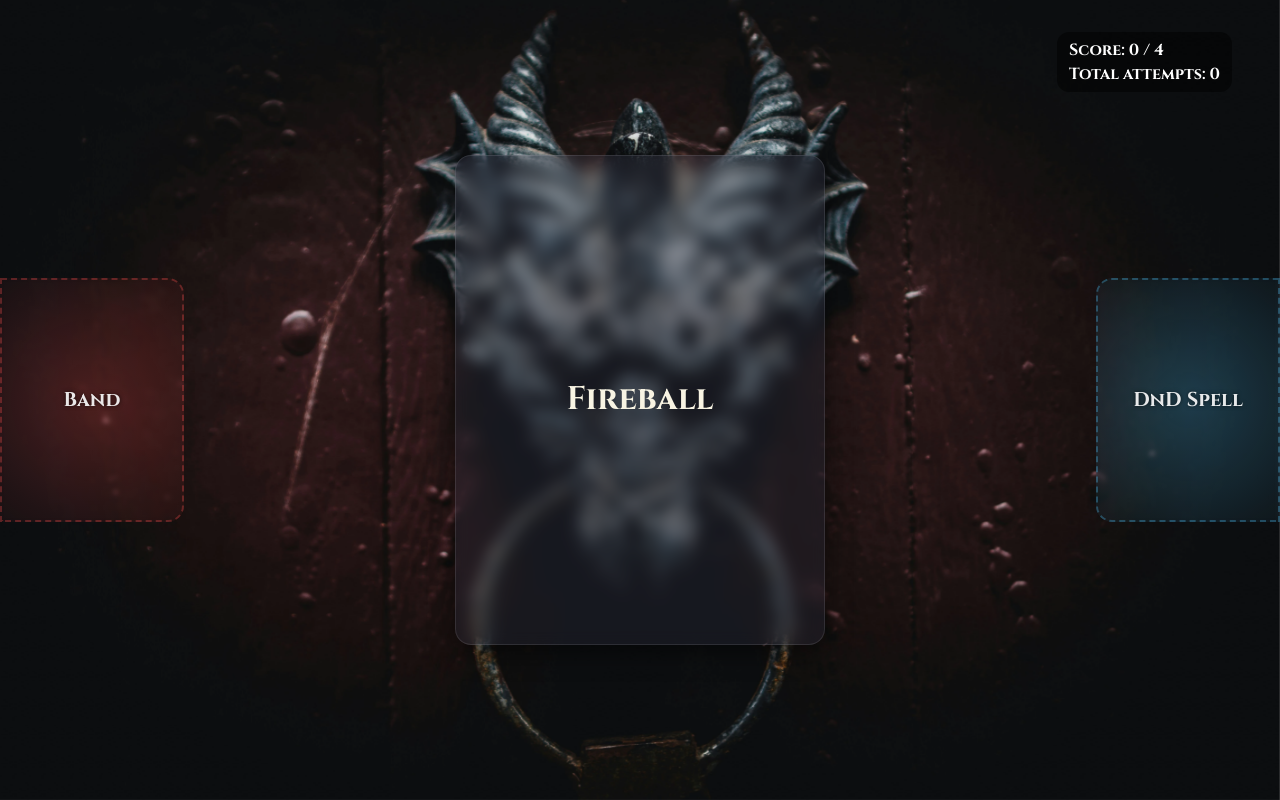
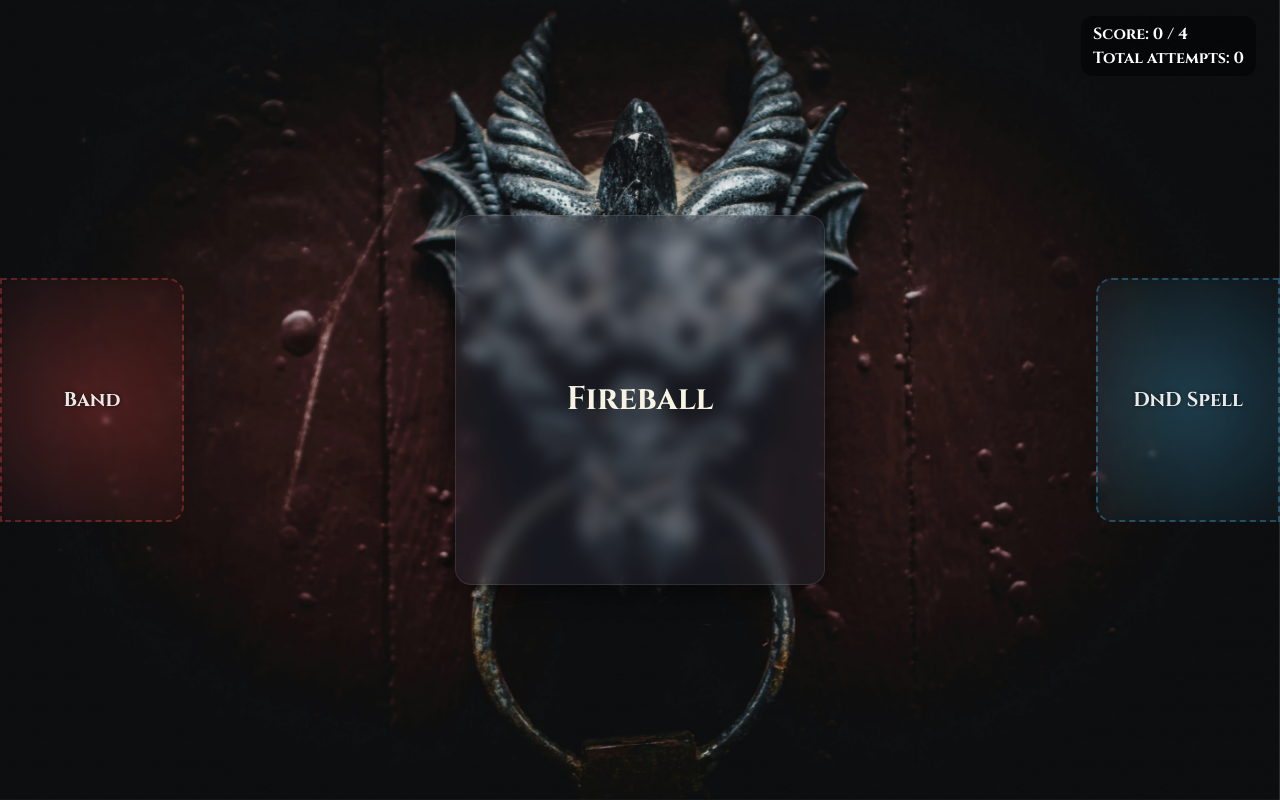
Before and after one commit to narolan/spell-swipe, a React (Vite) app: page / in a window 1280 px wide. Built offline with nearby package versions, Linux system fonts and the light colour scheme.

Commit message:
css fixes

```diff
--- a/src/App.css
+++ b/src/App.css
@@ -43,8 +43,8 @@ body::before {
 }
 
 .card{
-  width: clamp(160px, 40vw, 320px);
-  height: clamp(220px, 60vh, 440px);
+  width: clamp(100px, 30vw, 320px);
+  height: clamp(200px, 40vh, 440px);
 
   color: #f8f4e3;
   font-family: 'Cinzel', serif;
@@ -91,8 +91,8 @@ body::before {
 .swipeLabel {
   position: absolute;
   top: 50%;
-  width: clamp(100px, 22vw, 180px);
-  height: clamp(140px, 32vh, 240px);
+  width: clamp(100px, 20vw, 180px);
+  height: clamp(140px, 30vh, 240px);
   display: flex;
   align-items: center;
   justify-content: center;
@@ -153,8 +153,8 @@ body::before {
 
 .scoreOverlay {
   position: fixed;
-  top: 2rem;
-  right: 3rem;
+  top: 1rem;
+  right: 1.5rem;
   font-size: 16px;
   color: #fff;
   background-color: rgba(0,0,0,0.5);
```
